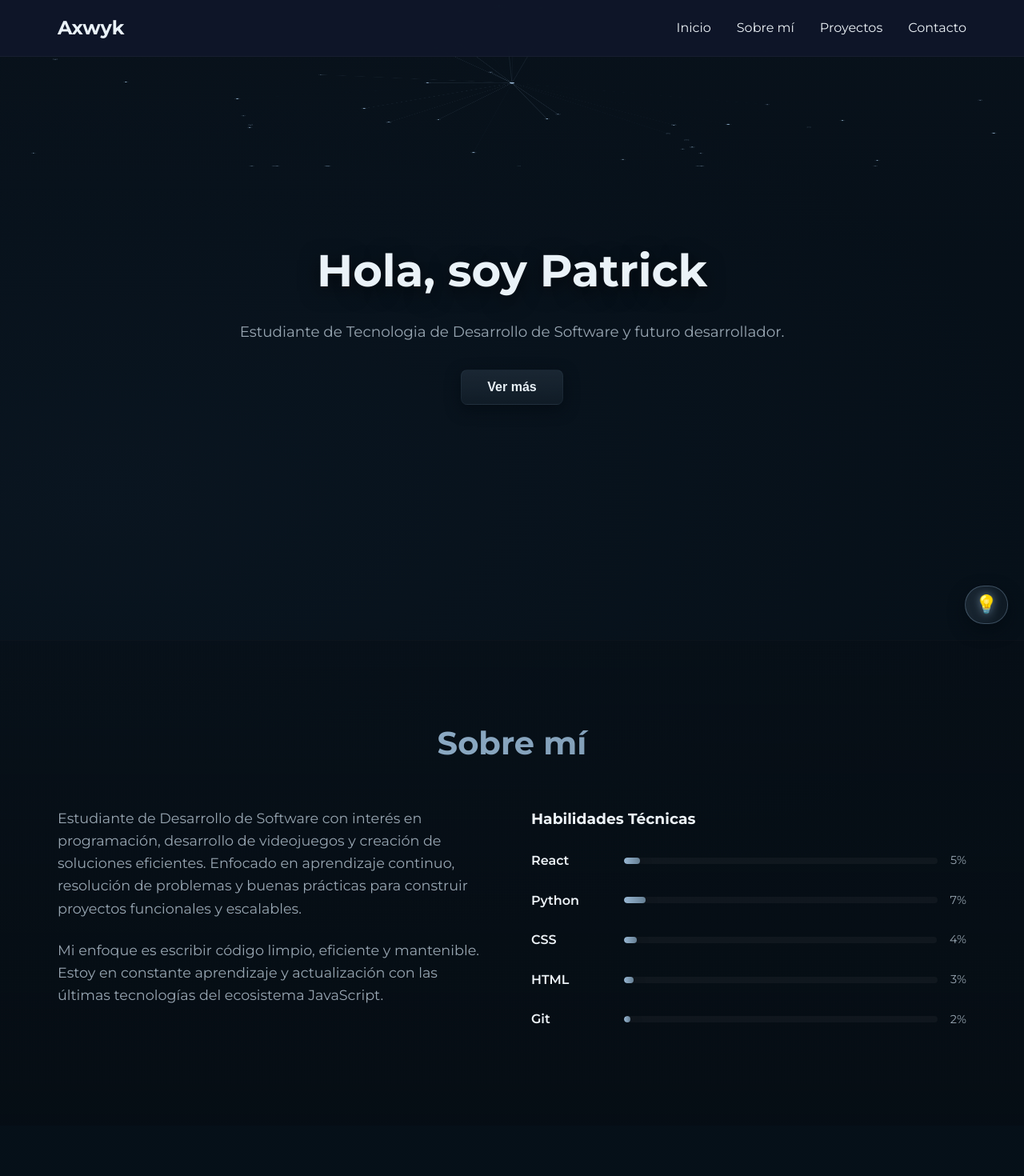
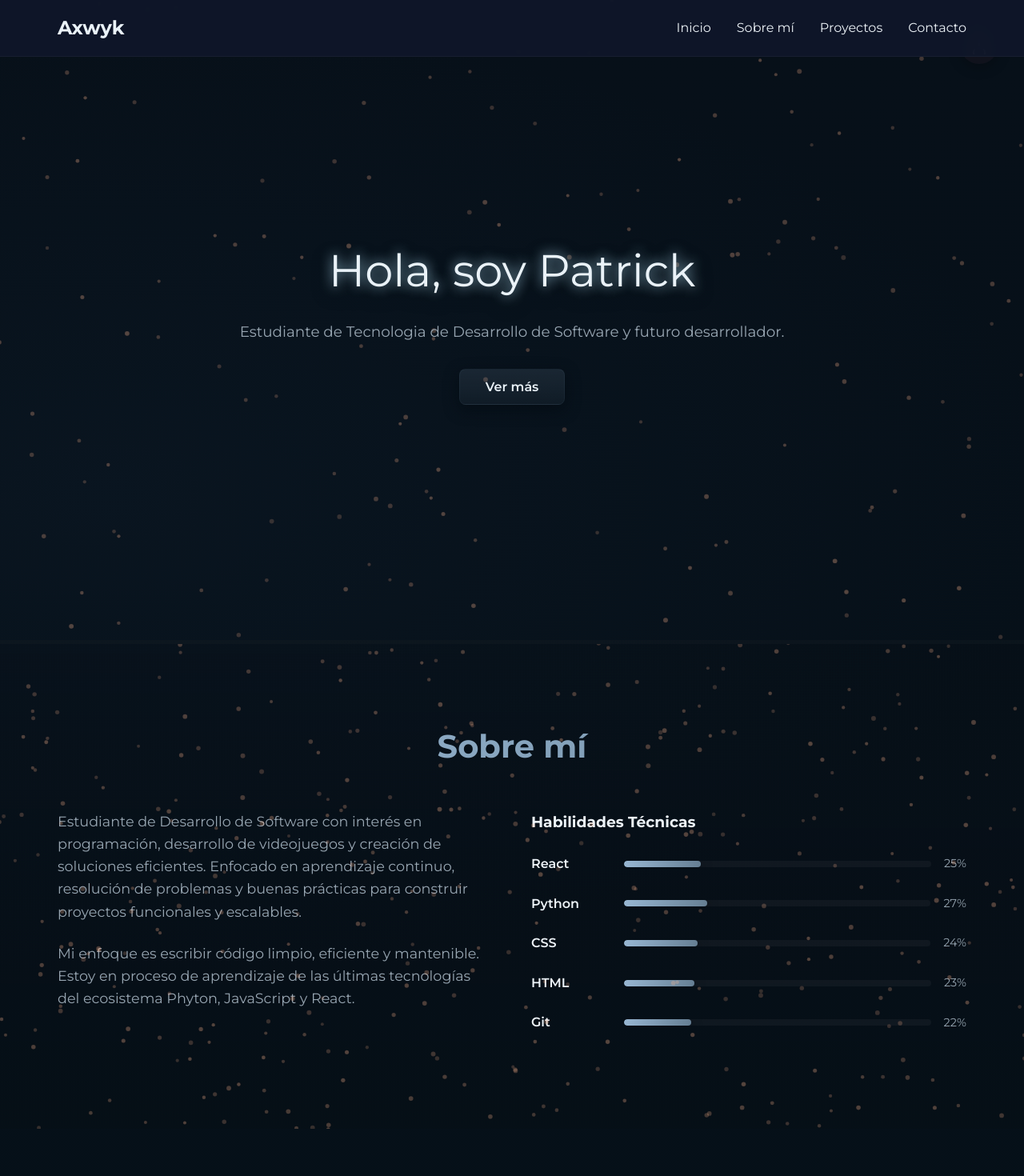
Before and after one commit to Axwyk/axwyk.github.io, a React (Create React App) app: page / in a window 1280 px wide. Shown: the top 1470 px of the page at 80% size. Built offline with nearby package versions, Linux system fonts and the light colour scheme.

Commit message:
Actualización: partículas de tsparticles

```diff
--- a/package.json
+++ b/package.json
@@ -8,9 +8,10 @@
     "@testing-library/jest-dom": "^6.9.1",
     "@testing-library/react": "^16.3.2",
     "@testing-library/user-event": "^13.5.0",
-    "react": "^19.2.4",
-    "react-dom": "^19.2.4",
+    "react": "18.2.0",
+    "react-dom": "18.2.0",
     "react-scripts": "5.0.1",
+    "react-tsparticles": "^1.37.4",
     "web-vitals": "^2.1.4"
   },
   "scripts": {
--- a/src/App.css
+++ b/src/App.css
@@ -1,3 +1,59 @@
+.particles-canvas {
+  position: absolute;
+  inset: 0;
+  width: 100% !important;
+  height: 100% !important;
+  z-index: 1;
+  pointer-events: none;
+  background: transparent;
+}
+
+.about, .projects, .contact {
+  position: relative;
+  overflow: hidden;
+}
+.about .container, .projects .container, .contact .container {
+  position: relative;
+  z-index: 2;
+
+}
+html {
+  scroll-behavior: smooth;
+}
+@import url('https://fonts.googleapis.com/css2?family=Montserrat:wght@400;700;900&display=swap');
+/* Botón flotante para activar/desactivar partículas */
+.toggle-light-btn {
+  position: absolute;
+  top: 2rem;
+  right: 2rem;
+  z-index: 30;
+  background: rgba(20,20,30,0.7);
+  color: #fff;
+  border: none;
+  border-radius: 50%;
+  width: 48px;
+  height: 48px;
+  display: flex;
+  align-items: center;
+  justify-content: center;
+  font-size: 1.5rem;
+  box-shadow: 0 4px 16px rgba(0,0,0,0.25);
+  cursor: pointer;
+  transition: transform 0.2s, box-shadow 0.2s, background 0.2s;
+}
+.toggle-light-btn:hover {
+  transform: scale(1.12);
+  background: rgba(40,40,60,0.85);
+  box-shadow: 0 8px 24px rgba(0,0,0,0.35);
+}
+.toggle-light-btn.on {
+  color: #ffe066;
+  text-shadow: 0 0 8px #ffe066;
+}
+.toggle-light-btn.off {
+  color: #888;
+  text-shadow: none;
+}
 * {
   margin: 0;
   padding: 0;
@@ -28,6 +84,8 @@ body {
 }
 
 .App {
+  position: relative;
+  z-index: 1;
   min-height: 100vh;
   overflow-x: hidden;
 }
@@ -125,13 +183,13 @@ body {
 /* Hero Section */
 .hero {
   margin-top: 0;
-  min-height: calc(100vh - var(--navbar-height));
+  min-height: 100vh;
   position: relative;
   display: flex;
   align-items: center;
   padding: 4rem 2rem;
-  background: linear-gradient(180deg, rgba(10,20,30,0.4), transparent 40%);
-  overflow: visible;
+  background: transparent;
+  overflow: hidden;
 }
 
 /* Centered hero variant for full-screen intro */
@@ -167,8 +225,21 @@ body {
   font-size: 3.5rem;
   margin-bottom: 1rem;
   color: var(--accent-color);
-  text-shadow: 0 6px 24px rgba(0,0,0,0.6);
+  font-family: 'Montserrat', 'Segoe UI', Tahoma, Geneva, Verdana, sans-serif;
+  font-weight: 400;
+  text-shadow: 0 6px 24px rgba(0,0,0,0.6), 0 0 16px #b3e5fc;
+  animation: slideInLeft 1s cubic-bezier(.23,1.02,.64,.97) both, glowText 2.5s ease-in-out 1.2s 1 alternate;
 }
+
+@keyframes glowText {
+  0% {
+    text-shadow: 0 6px 24px rgba(0,0,0,0.6), 0 0 0px #b3e5fc;
+  }
+  100% {
+    text-shadow: 0 6px 24px rgba(0,0,0,0.6), 0 0 32px #b3e5fc;
+  }
+}
+
 
 .hero-centered .subtitle {
   margin-bottom: 2rem;
@@ -232,6 +303,7 @@ body {
   color: var(--accent-color);
   border: 1px solid rgba(159,191,220,0.06);
   box-shadow: 0 6px 18px rgba(3,10,16,0.6);
+  font-family: 'Montserrat', 'Segoe UI', Tahoma, Geneva, Verdana, sans-serif;
 }
 
 .btn-primary:hover {
@@ -271,8 +343,8 @@ body {
 /* About Section */
 .about {
   padding: 6rem 2rem;
-  background: linear-gradient(180deg, rgba(6,12,18,0.35), rgba(6,12,18,0.6));
-  border-top: 1px solid rgba(255,255,255,0.02);
+  background: linear-gradient(180deg, rgba(6,12,18,0.18), rgba(6,12,18,0.28));
+  border-top: 5px solid rgba(255,255,255,0.02);
 }
 
 .section-title {
@@ -347,10 +419,11 @@ body {
   grid-template-columns: repeat(auto-fit, minmax(280px, 1fr));
   gap: 2rem;
   margin-top: 3rem;
+
 }
 
 .proyecto-card {
-  background: linear-gradient(180deg, rgba(10,20,28,0.45), rgba(6,12,18,0.6));
+  background: linear-gradient(180deg, rgba(10,20,28,0.18), rgba(6,12,18,0.28));
   padding: 2rem;
   border-radius: 1rem;
   border: 1px solid rgba(255,255,255,0.02);
@@ -364,6 +437,7 @@ body {
   transform: translateY(-8px);
   border-color: rgba(159,191,220,0.14);
   box-shadow: 0 20px 40px rgba(3,10,16,0.6);
+
 }
 
 .proyecto-icon {
@@ -412,7 +486,7 @@ body {
 /* Contact Section */
 .contact {
   padding: 6rem 2rem;
-  background: var(--card-bg);
+  background: rgba(11,22,32,0.22);
 }
 
 .contact-subtitle {
@@ -552,7 +626,7 @@ body {
   border: 1px solid rgba(159,191,220,0.15);
   padding: 0.6rem 0.75rem;
   border-radius: 999px;
-  font-size: 1.4rem;
+  font-size: 0.9rem;
   cursor: pointer;
   box-shadow: 0 8px 20px rgba(3,10,16,0.6);
   transition: transform 160ms ease, opacity 160ms ease, text-shadow 160ms ease;
@@ -571,3 +645,20 @@ body {
   text-shadow: 0 0 12px rgba(159,191,220,0.6);
   border-color: rgba(159,191,220,0.3);
 }
+
+/* Wisp effect styles */
+
+.hero-centered-inner {
+  position: relative;
+  z-index: 20;
+}
+
+.particles-canvas {
+  position: absolute;
+  inset: 0;
+  width: 100%;
+  height: 100%;
+  z-index: 10;
+  pointer-events: none;
+  background: transparent;
+}
--- a/src/App.js
+++ b/src/App.js
@@ -1,6 +1,8 @@
 import './App.css';
 import { useState, useEffect } from 'react';
-import HeroWisps from './HeroWisps';
+// import HeroWisps from './HeroWisps'; // --- IGNORE ---
+import ParticlesBackground from './ParticlesBackground';
+import ParticlesBackgroundStatic from './ParticlesBackgroundStatic';
 
 function App() {
   const [activeSection, setActiveSection] = useState('inicio');
@@ -27,11 +29,11 @@ function App() {
   ];
 
   const habilidades = [
-    { nombre: 'React', nivel: 5 },
-    { nombre: 'Python', nivel: 7 },
-    { nombre: 'CSS', nivel: 4 },
-    { nombre: 'HTML', nivel: 3 },
-    { nombre: 'Git', nivel: 2 }
+    { nombre: 'React', nivel: 25 },
+    { nombre: 'Python', nivel: 27 },
+    { nombre: 'CSS', nivel: 24 },
+    { nombre: 'HTML', nivel: 23 },
+    { nombre: 'Git', nivel: 22 }
   ];
 
   const scrollToAbout = () => {
@@ -101,12 +103,14 @@ function App() {
     };
 
     window.addEventListener('scroll', handler, { passive: true });
-    // run once on mount
+
     updateSectionOnScroll();
     return () => window.removeEventListener('scroll', handler);
   }, []);
 
   return (
+
+  <>
     <main className={`App ${activeSection !== 'inicio' ? 'has-navbar' : ''}`}>
       {/* Navbar */}
       <nav className={`navbar ${activeSection !== 'inicio' ? 'visible' : 'hidden'}`}>
@@ -123,28 +127,57 @@ function App() {
 
       {/* Hero Section*/}
       <section id="inicio" className="hero hero-centered">
-        {showWisps && <HeroWisps />}
+        {showWisps && <ParticlesBackground />}
         <div className="hero-centered-inner">
           <h1 className="title-main">Hola, soy Patrick</h1>
           <p className="subtitle">Estudiante de Tecnologia de Desarrollo de Software y futuro desarrollador.</p>
           <div className="cta-buttons">
-            <button className="btn btn-primary" onClick={scrollToAbout}>Ver más</button>
+            <button className="btn btn-primary" onClick={(e) => {
+              e.preventDefault();
+              const el = document.getElementById('sobre');
+              if (el) {
+                const navbarHeight = 80;
+                const targetY = el.getBoundingClientRect().top + window.pageYOffset - navbarHeight;
+                const startY = window.pageYOffset;
+                const distance = targetY - startY;
+                const duration = 600;
+                let start = null;
+
+                function step(timestamp) {
+                  if (!start) start = timestamp;
+                  const progress = Math.min((timestamp - start) / duration, 1);
+                  const ease = progress < 0.5
+                    ? 2 * progress * progress
+                    : -1 + (4 - 2 * progress) * progress;
+                  window.scrollTo(0, startY + distance * ease);
+                  if (progress < 1) {
+                    window.requestAnimationFrame(step);
+                  }
+                }
+                window.requestAnimationFrame(step);
+              }
+            }}>Ver más</button>
           </div>
         </div>
 
         <button
-          className={`preview-toggle ${showWisps ? 'active' : ''}`}
+          className={`toggle-light-btn ${showWisps ? 'on' : 'off'}`}
           aria-pressed={showWisps}
           onClick={() => setShowWisps((s) => !s)}
-          title={showWisps ? 'Desactivar efecto' : 'Previsualizar efecto'}
-          aria-label={showWisps ? 'Desactivar efecto' : 'Previsualizar efecto'}
+          aria-label={showWisps ? 'Desactivar partículas' : 'Activar partículas'}
+          title={showWisps ? 'Desactivar partículas' : 'Activar partículas'}
         >
-          💡
+          <svg width="24" height="24" viewBox="0 0 24 24" fill="none"
+            stroke="rgb(255, 214, 187)" strokeWidth="2" strokeLinecap="round" strokeLinejoin="round">
+            <path d="M12 2v10"/>
+            <path d="M6.2 17.8a7 7 0 1 0 11.6 0"/>
+          </svg>
         </button>
       </section>
 
       {/* About Section */}
-      <section id="sobre" className="about">
+      <section id="sobre" className="about" style={{position: 'relative', overflow: 'hidden'}}>
+        <ParticlesBackgroundStatic />
         <section className="container">
           <h2 className="section-title">Sobre mí</h2>
           <section className="about-content">
@@ -154,8 +187,8 @@ function App() {
                 Enfocado en aprendizaje continuo, resolución de problemas y buenas prácticas para construir proyectos funcionales y escalables.
               </p>
               <p>
-                Mi enfoque es escribir código limpio, eficiente y mantenible. Estoy en constante aprendizaje
-                y actualización con las últimas tecnologías del ecosistema JavaScript.
+                Mi enfoque es escribir código limpio, eficiente y mantenible. Estoy en proceso de aprendizaje
+                de las últimas tecnologías del ecosistema Phyton, JavaScript y React.
               </p>
             </article>
             <aside className="skills-section">
@@ -175,7 +208,8 @@ function App() {
       </section>
 
       {/* Projects Section */}
-      <section id="proyectos" className="projects">
+      <section id="proyectos" className="projects" style={{position: 'relative', overflow: 'hidden'}}>
+        <ParticlesBackgroundStatic />
         <section className="container">
           <h2 className="section-title">Mis Proyectos</h2>
           <section className="projects-grid">
@@ -197,7 +231,8 @@ function App() {
       </section>
 
       {/* Contact Section */}
-      <section id="contacto" className="contact">
+      <section id="contacto" className="contact" style={{position: 'relative', overflow: 'hidden'}}>
+        <ParticlesBackgroundStatic />
         <section className="container">
           <h2 className="section-title">¡Contacta conmigo!</h2>
           <p className="contact-subtitle">Siempre estoy abierto a nuevas oportunidades y proyectos interesantes</p>
@@ -234,6 +269,7 @@ function App() {
         <p>&copy; 2026 Axwyk. Todos los derechos reservados.</p>
       </footer>
     </main>
+  </>
   );
 }
 
--- /dev/null
+++ b/src/ParticlesBackground.jsx
@@ -0,0 +1,52 @@
+import Particles from "react-tsparticles";
+
+export default function ParticlesBackground() {
+  return (
+    <Particles
+      id="tsparticles"
+      options={{
+        fullScreen: { enable: false },
+        background: { color: "transparent" },
+        particles: {
+          number: { value: 60, density: { enable: true, area: 800 } },
+          color: { value: "#ffffff" },
+          shape: { type: "circle" },
+           opacity: { value: 0.18, random: { enable: true, minimumValue: 0.10 } },
+          size: { value: 2, random: { enable: true, minimumValue: 3 } },
+           shadow: {
+             enable: true,
+             color: "#ff5e00",
+             blur: 1
+           },
+          links: {
+            enable: false
+          },
+          move: {
+            enable: true,
+            speed: 0.7,
+            direction: "none",
+            random: true,
+            straight: false,
+            out_mode: "out",
+            attract: { enable: false }
+          }
+        },
+        interactivity: {
+          events: {
+            onhover: { enable: true, mode: "grab" },
+            onclick: { enable: false },
+            resize: true
+          },
+          modes: {
+            grab: {
+              distance: 280,
+              line_linked: { opacity: 0.5 }
+            }
+          }
+        },
+        retina_detect: true
+      }}
+      className="particles-canvas"
+    />
+  );
+}
--- /dev/null
+++ b/src/ParticlesBackgroundStatic.jsx
@@ -0,0 +1,52 @@
+import Particles from "react-tsparticles";
+
+export default function ParticlesBackgroundStatic() {
+  return (
+    <Particles
+      id="tsparticles-static"
+      options={{
+        fullScreen: { enable: false },
+        background: { color: "transparent" },
+        particles: {
+          number: { value: 60, density: { enable: true, area: 800 } },
+          color: { value: "#ffffff" },
+          shape: { type: "circle" },
+          opacity: { value: 0.18, random: { enable: true, minimumValue: 0.10 } },
+          size: { value: 2, random: { enable: true, minimumValue: 3 } },
+          shadow: {
+            enable: true,
+            color: "#ff5e00",
+            blur: 1
+          },
+          links: {
+            enable: false
+          },
+          move: {
+            enable: true,
+            speed: 0.7,
+            direction: "none",
+            random: true,
+            straight: false,
+            out_mode: "out",
+            attract: { enable: false }
+          }
+        },
+        interactivity: {
+          events: {
+            onhover: { enable: false },
+            onclick: { enable: false },
+            resize: true
+          },
+          modes: {
+            grab: {
+              distance: 280,
+              line_linked: { opacity: 0.5 }
+            }
+          }
+        },
+        retina_detect: true
+      }}
+      className="particles-canvas"
+    />
+  );
+}
```
Also changed, not shown: 1 other file (tests, documents, lock files or other folders).
